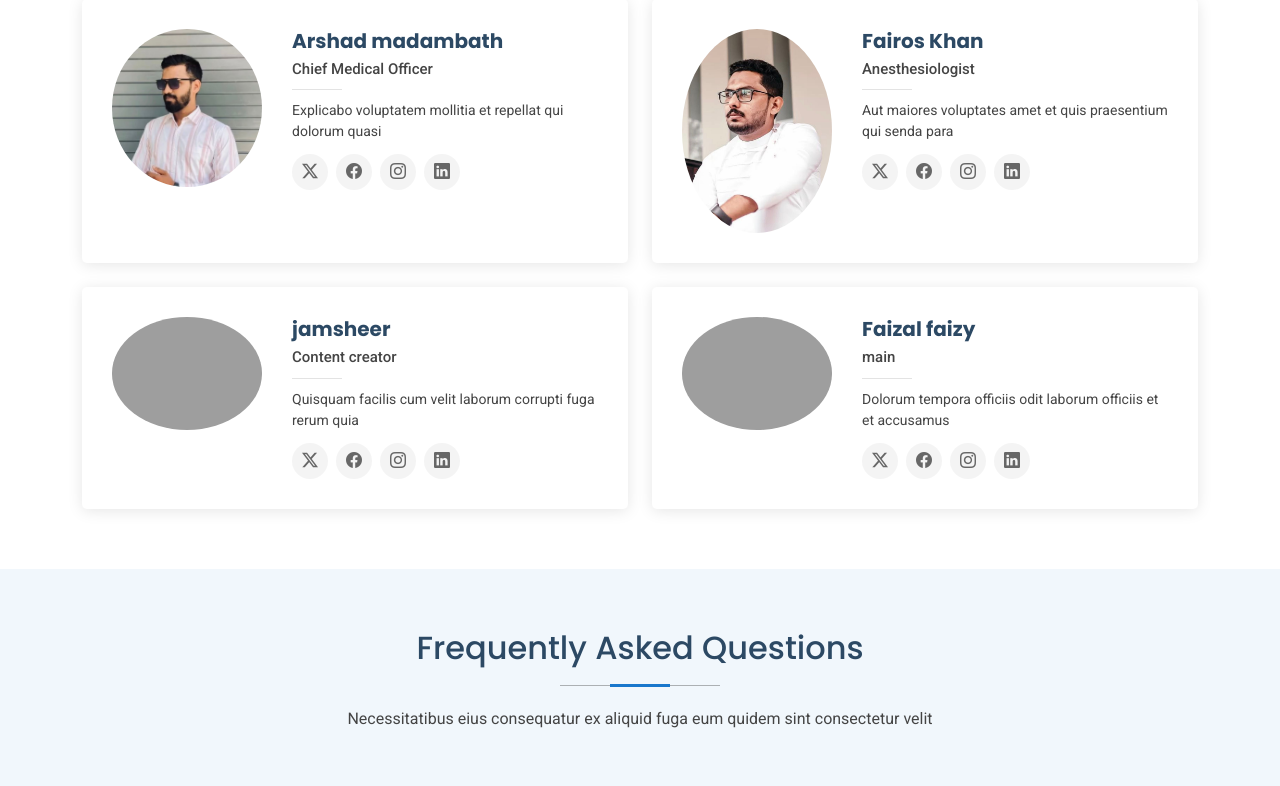
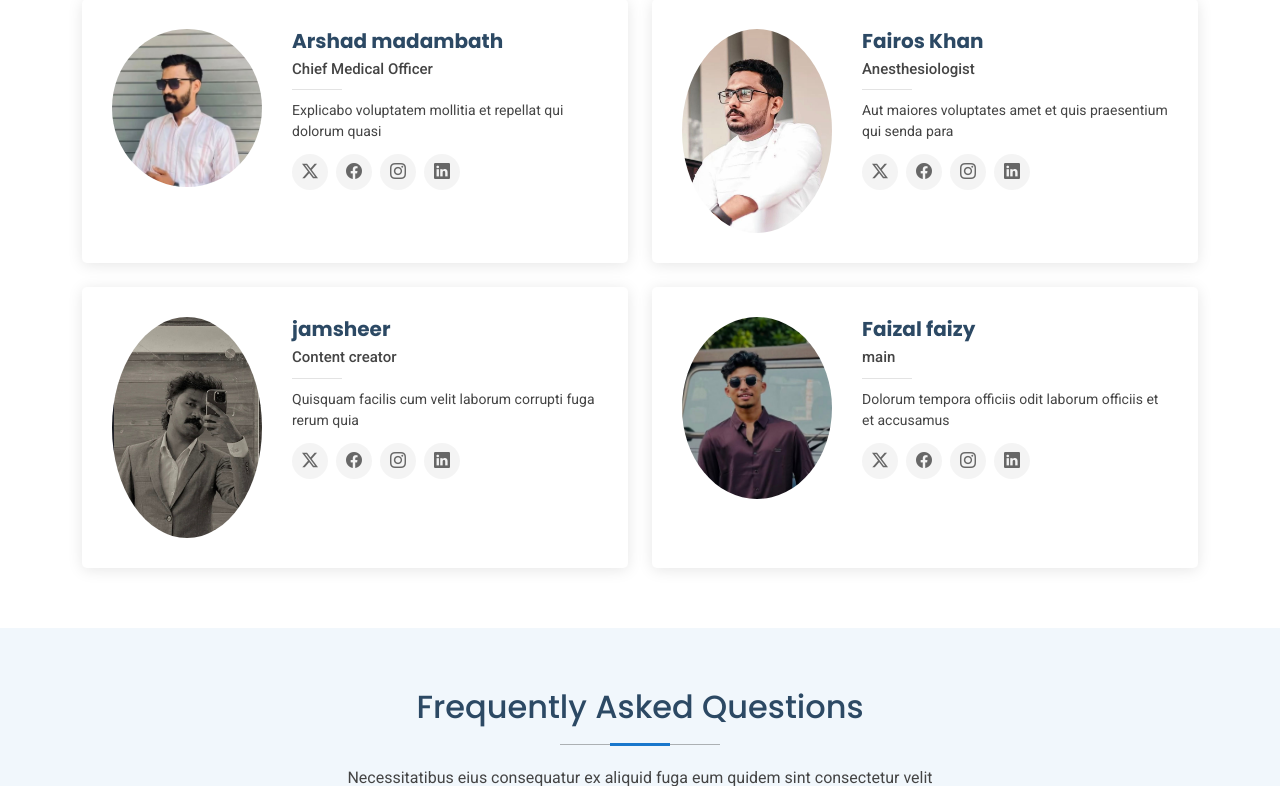
Before and after one commit to thanseerthanzi/medical_project, a Django app: page / in a window 1280 px wide. Shown: the part 4294-5080 px from the top of the page. Run offline with Django 5.2, Linux system fonts and the light colour scheme; some libraries are stand-ins or nearby versions; grey boxes are pictures that could not be loaded.

Commit message:
final js fix

```diff
--- a/templates/index.html
+++ b/templates/index.html
@@ -503,7 +503,7 @@
 
           <div class="col-lg-6" data-aos="fade-up" data-aos-delay="300">
             <div class="team-member d-flex align-items-start">
-              <div class="pic"><img src="{% static 'assets/img/doctors/jamsheer.jpeg' %}" class="img-fluid" alt=""></div>
+              <div class="pic"><img src="{% static 'assets/img/doctors/jamshi.jpeg' %}" class="img-fluid" alt=""></div>
               <div class="member-info">
                 <h4>jamsheer</h4>
                 <span>Content creator</span>
@@ -520,7 +520,7 @@
 
           <div class="col-lg-6" data-aos="fade-up" data-aos-delay="400">
             <div class="team-member d-flex align-items-start">
-              <div class="pic"><img src="{% static 'assets/img/doctors/faizal.jpeg' %}" class="img-fluid" alt=""></div>
+              <div class="pic"><img src="{% static 'assets/img/doctors/faizy.jpeg' %}" class="img-fluid" alt=""></div>
               <div class="member-info">
                 <h4>Faizal faizy</h4>
                 <span>main</span>
```
